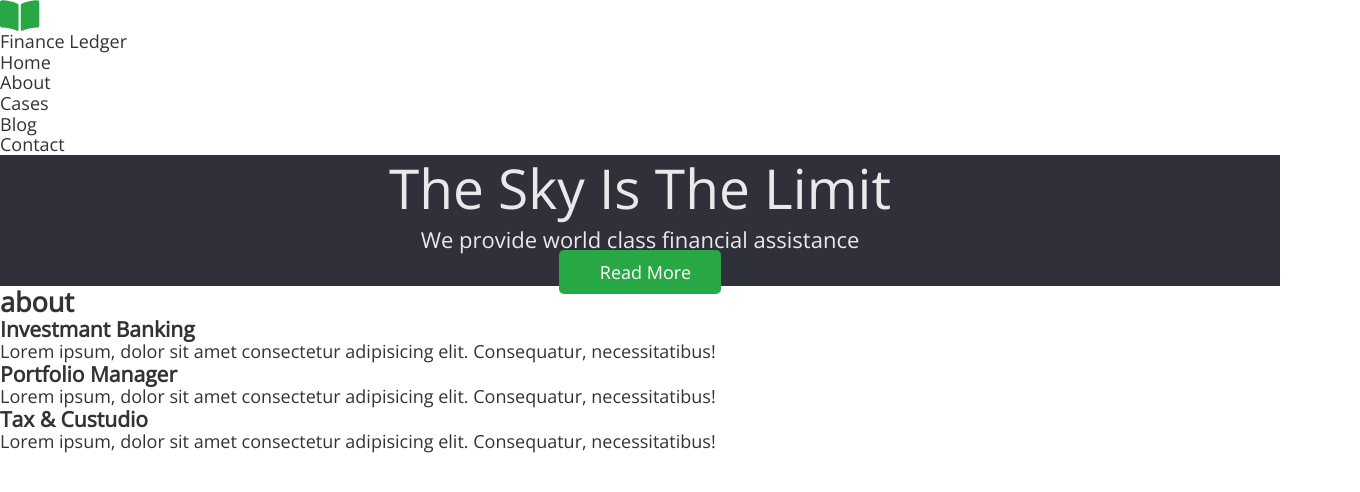
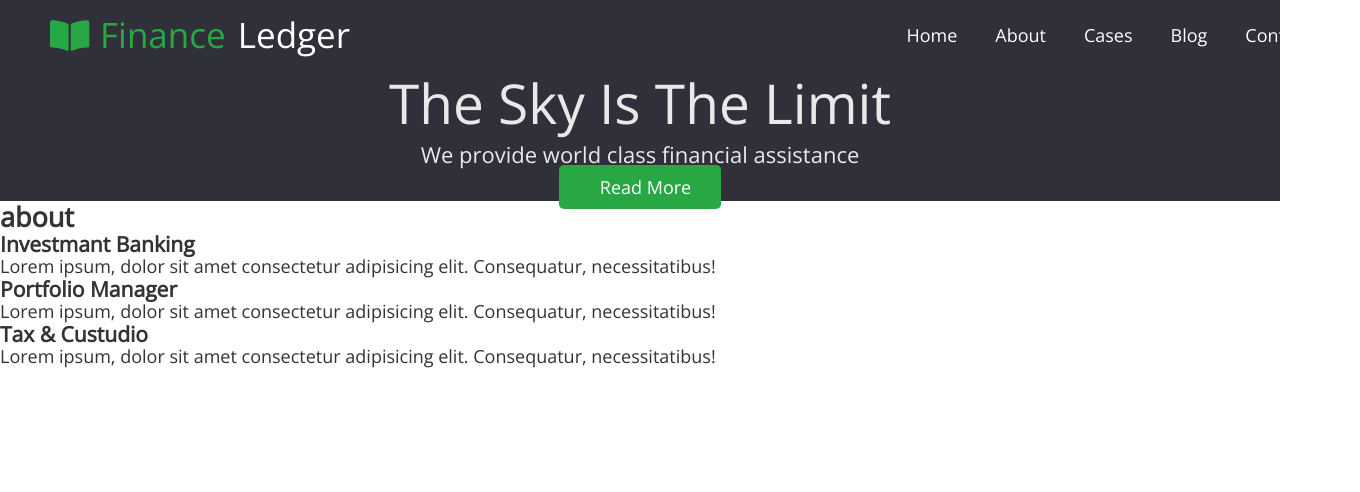
Before and after one commit to ksyn1a/fson-65-dreamteam, a plain HTML site: page index.html in a window 1280 px wide. Shown: the whole page, 1360 px wide, since content can reach past the window. Drawn offline with nearby package versions, Linux system fonts and the light colour scheme.

Commit message:
додав хедер

```diff
--- a/css/style.css
+++ b/css/style.css
@@ -5,7 +5,7 @@
 }
 
 body {
-  font-family: 'Open Sans', sans-serif;
+  font-family: "Open Sans", sans-serif;
   font-size: 18px;
   color: var(--primary-text-color);
   background-color: var(--secondary-text-color);
@@ -54,6 +54,63 @@ address {
 }
 
 /* utils */
+.container {
+  width: 1360px;
+  margin: 0 auto;
+  padding-left: 28px;
+  padding-right: 28px;
+}
+
+/* header */
+
+.header {
+  background-color: #2f303a;
+}
+
+.header .container {
+  padding-left: 50px;
+  padding-right: 50px;
+}
+
+.header-logo {
+  margin-right: auto;
+  display: flex;
+  align-items: center;
+  justify-content: center;
+
+  font-size: 35px;
+  line-height: 1.21;
+  color: var(--secondary-text-color);
+}
+
+.accent {
+  margin-right: 12px;
+  color: var(--accent-color);
+}
+
+.header-logo-img {
+  margin-right: 10px;
+}
+
+.header-nav {
+  display: flex;
+  align-items: center;
+  justify-content: center;
+}
+
+.header-nav-list {
+  gap: 38px;
+  display: flex;
+  align-items: center;
+  justify-content: center;
+}
+
+.header-nav-link {
+  display: block;
+  padding: 21px 0;
+  line-height: 1.56;
+  color: var(--secondary-text-color);
+}
 
 /* hero */
 .hero {
--- a/index.html
+++ b/index.html
@@ -52,24 +52,39 @@
     <link rel="stylesheet" href="./css/style.css" />
   </head>
   <body>
-    <header>
-      <nav>
-        <a class="link" href="./index.html"
+    <!-- header -->
+
+    <header class="header">
+      <div class="container">
+        <nav class="header-nav">
+          <a class="link header-logo" href="./index.html"
             ><img
+              class="header-logo-img"
               src="./images/logo/logo.svg"
               alt="logo"
               width="40"
               height="30"
-          />Finance Ledger</a
+            /><span class="accent">Finance</span>Ledger</a
           >
-        <ul class="list">
-          <li><a class="link" href="">Home</a></li>
-          <li><a class="link" href="">About</a></li>
-          <li><a class="link" href="">Cases</a></li>
-          <li><a class="link" href="">Blog</a></li>
-          <li><a class="link" href="">Contact</a></li>
+          <ul class="list header-nav-list">
+            <li class="header-nav-item">
+              <a class="link header-nav-link" href="">Home</a>
+            </li>
+            <li class="header-nav-item">
+              <a class="link header-nav-link" href="">About</a>
+            </li>
+            <li class="header-nav-item">
+              <a class="link header-nav-link" href="">Cases</a>
+            </li>
+            <li class="header-nav-item">
+              <a class="link header-nav-link" href="">Blog</a>
+            </li>
+            <li class="header-nav-item">
+              <a class="link header-nav-link" href="">Contact</a>
+            </li>
           </ul>
         </nav>
+      </div>
     </header>
 
     <!--main-->
```
Lines whose indentation alone changed are shown as unchanged.
